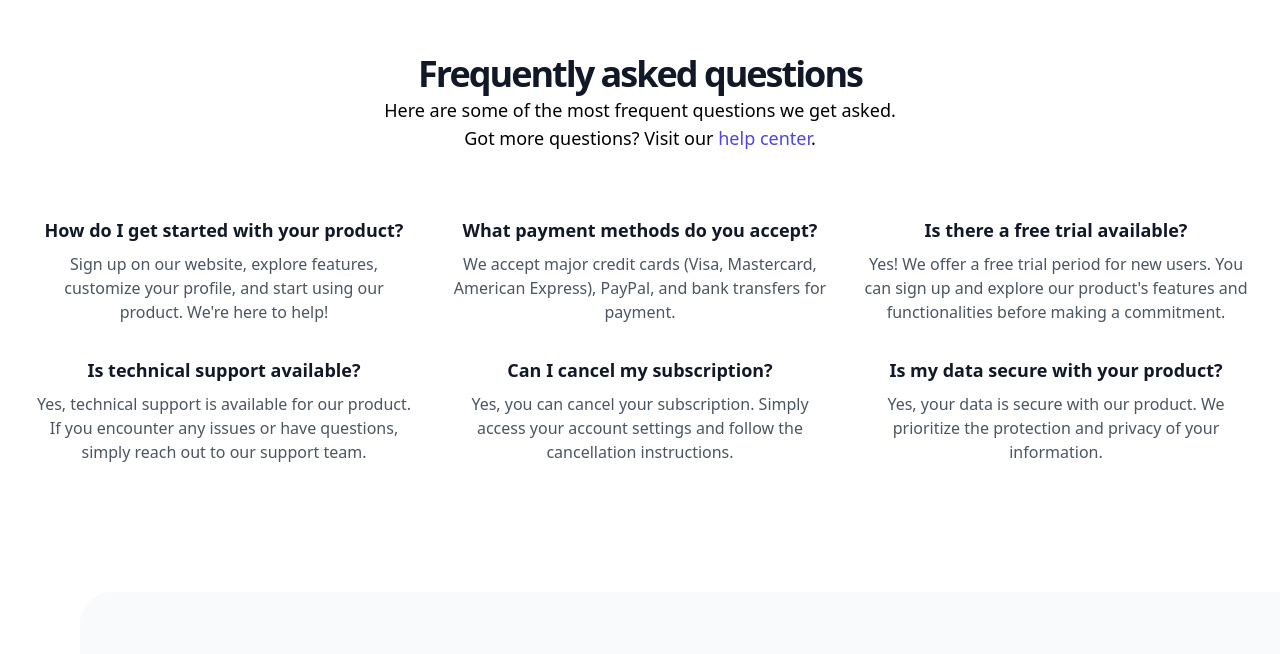
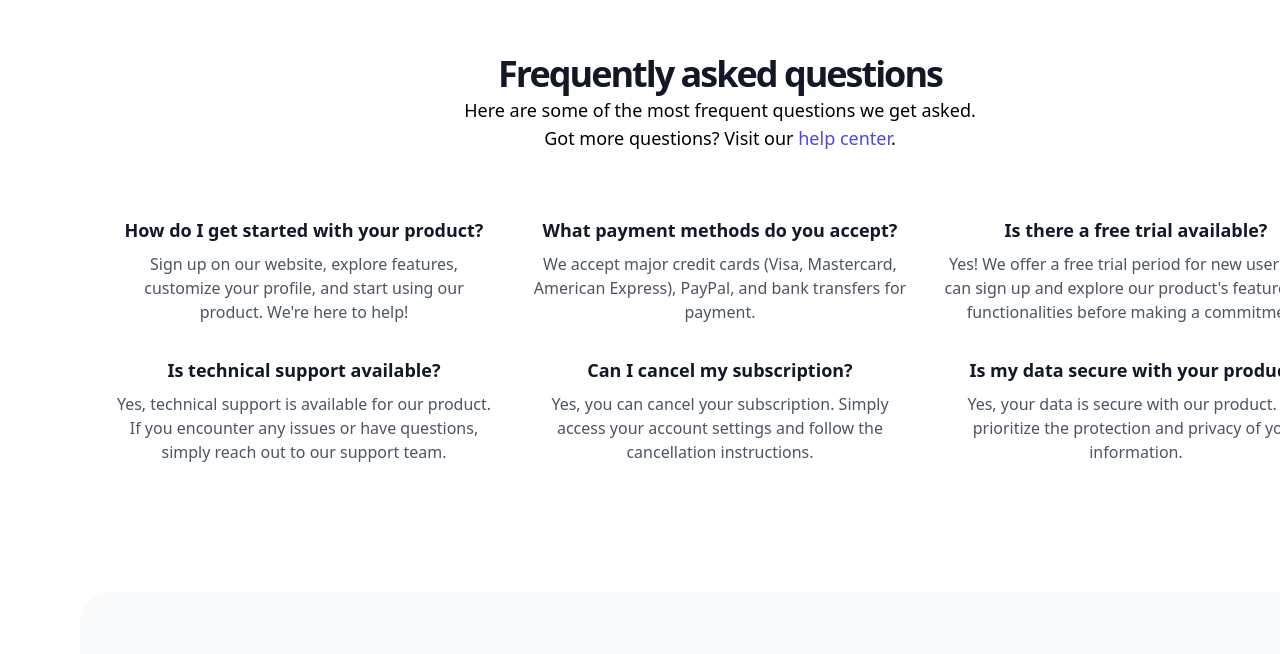
Before and after one commit to RimasSaad/Tailwind-Demo, a React (Vite) app: page / in a window 1280 px wide. Shown: the part 946-1600 px from the top of the page. Built offline with nearby package versions, Linux system fonts and the light colour scheme.

Commit message:
Updating the responsive design

```diff
--- a/src/App.tsx
+++ b/src/App.tsx
@@ -1,13 +1,13 @@
 // App.tsx
 // Entry point for your React app. Renders the PricingSection component.
 
-import PricingSection from './components/PricingSection'; // Import the PricingSection component
-import FAQSection from './components/FAQSection'; // Import the FAQSection component
-import CTASection from './components/CTASection'; // Import the CTASection component
+import PricingSection from "./components/PricingSection"; // Import the PricingSection component
+import FAQSection from "./components/FAQSection"; // Import the FAQSection component
+import CTASection from "./components/CTASection"; // Import the CTASection component
 
 function App() {
   return (
-    <div className="w-screen h-dvh">
+    <div className="flex flex-col items-center justify-center">
       {/* Render the Pricing Section */}
       <PricingSection />
       {/* Render the FAQ Section */}
--- a/src/components/FAQSection.tsx
+++ b/src/components/FAQSection.tsx
@@ -40,7 +40,9 @@ const FAQSection = () => {
     return (
         //Secion with full width
         <section className="w-full">
-            <div className="w-full max-w-[1440px] mx-auto bg-white flex flex-col items-center pt-16 pb-16 gap-16 mx-auto">
+            {/*<div className="w-full max-w-[1440px] mx-auto bg-white flex flex-col items-center pt-16 pb-16 gap-16 mx-auto"> */}
+            <div className=" w-[1440px] mx-auto bg-white flex flex-col items-center pt-16 pb-16 gap-16 mx-auto">
+
                 {/* Container to hold Heading, supporting text and the FAQ */}
                 <div className="w-full max-w-[1280px] px-4 gap-16 flex flex-col items-center">
 
--- a/src/components/PricingSection.tsx
+++ b/src/components/PricingSection.tsx
@@ -42,7 +42,7 @@ const PricingSection = () => {
         <div className="w-[1440px] bg-white mx-auto">
 
             {/* Containerfor 1 */}
-            <div className="w-[1440px] pt-[96px] flex flex-col items-center gap-[36px] mx-auto">
+            <div className="pt-[96px] flex flex-col items-center gap-[36px] mx-auto">
                 {/* Frame 13 */}
                 <div className="w-full max-w-[1280px] px-[32px] flex flex-col gap-[32px]">
                     {/* Heading and Supporting text */}
@@ -87,8 +87,8 @@ const PricingSection = () => {
 
             {/* Pricing Cards Conditionally rendering */}
             {billingPeriod === 'monthly' ? (
-                // Containerfor 2
-                <div className="w-[1440px] flex flex-col pt-[64px] pb-[96px] gap-[36px] mx-auto">
+                // Container 2
+                <div className="flex flex-col pt-[64px] pb-[96px] gap-[36px] mx-auto"> {/* deleted w-[1440px] */}
                     {/* Pricing */}
                     <div className="flex flex-wrap justify-center gap-[16px] px-[32px] w-full max-w-[1280px] mx-auto">
                         {pricingOptions.map((option) => (
```
